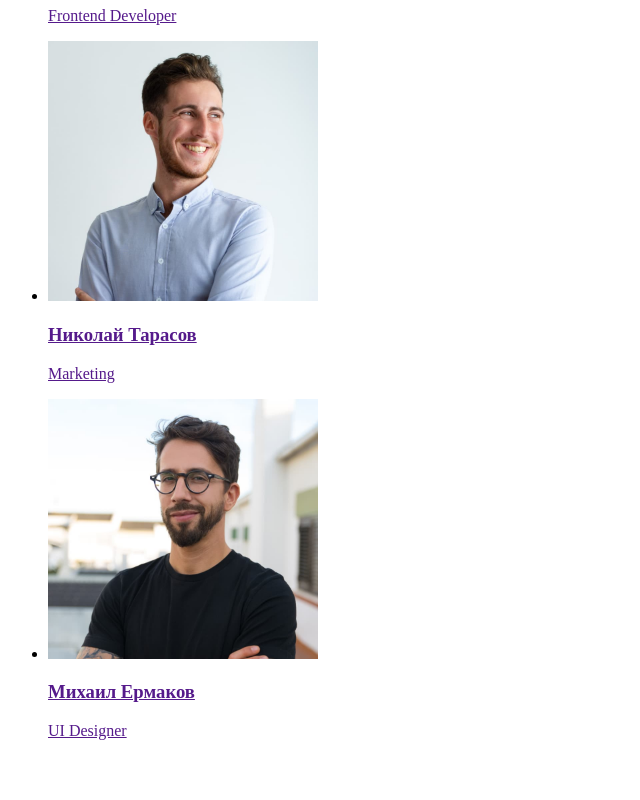
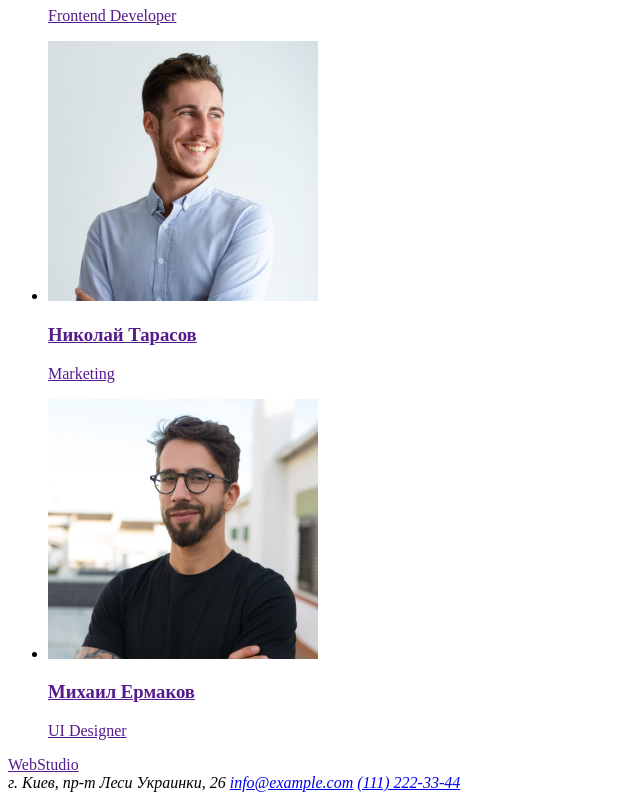
Before and after one commit to YanaPav/goit-markup-hw-01, a plain HTML site: page index.html in a window 1280 px wide. Shown: the part 2295-3095 px from the top of the page, without its empty margins (0-640 px from the left). Before the commit the page ends 3051 px from the top, so only its background shows below. Drawn offline with Linux system fonts and the light colour scheme.

Commit message:
Добавляет футер

```diff
--- a/index.html
+++ b/index.html
@@ -106,5 +106,14 @@
         </ul>
       </section>
     </main>
+
+    <footer>
+      <a href="">WebStudio</a>
+      <address>
+        г. Киев, пр-т Леси Украинки, 26
+        <a href="mailto:info@example.com">info@example.com</a>
+        <a href="tel:+380991111111">(111) 222-33-44</a>
+      </address>
+    </footer>
   </body>
 </html>
```
